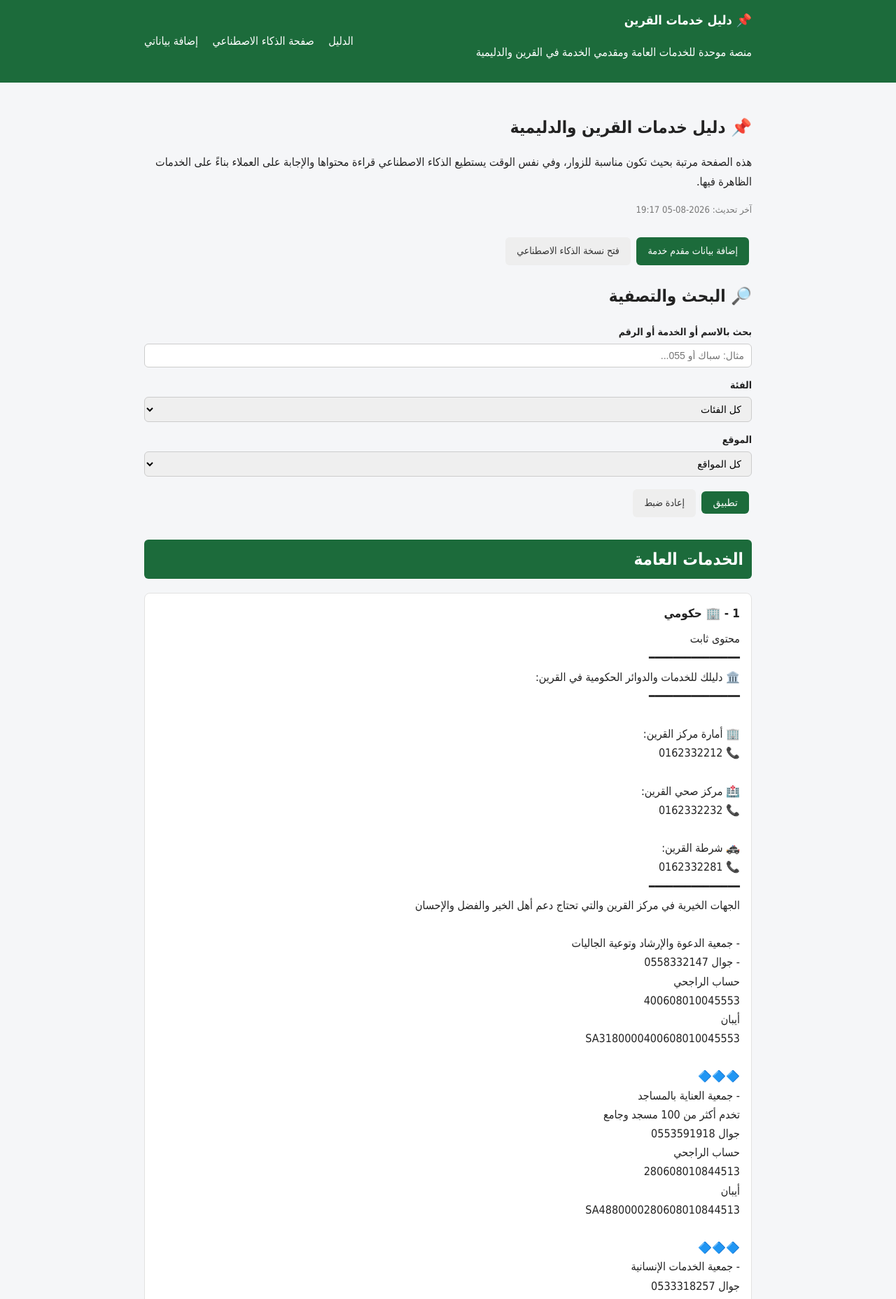
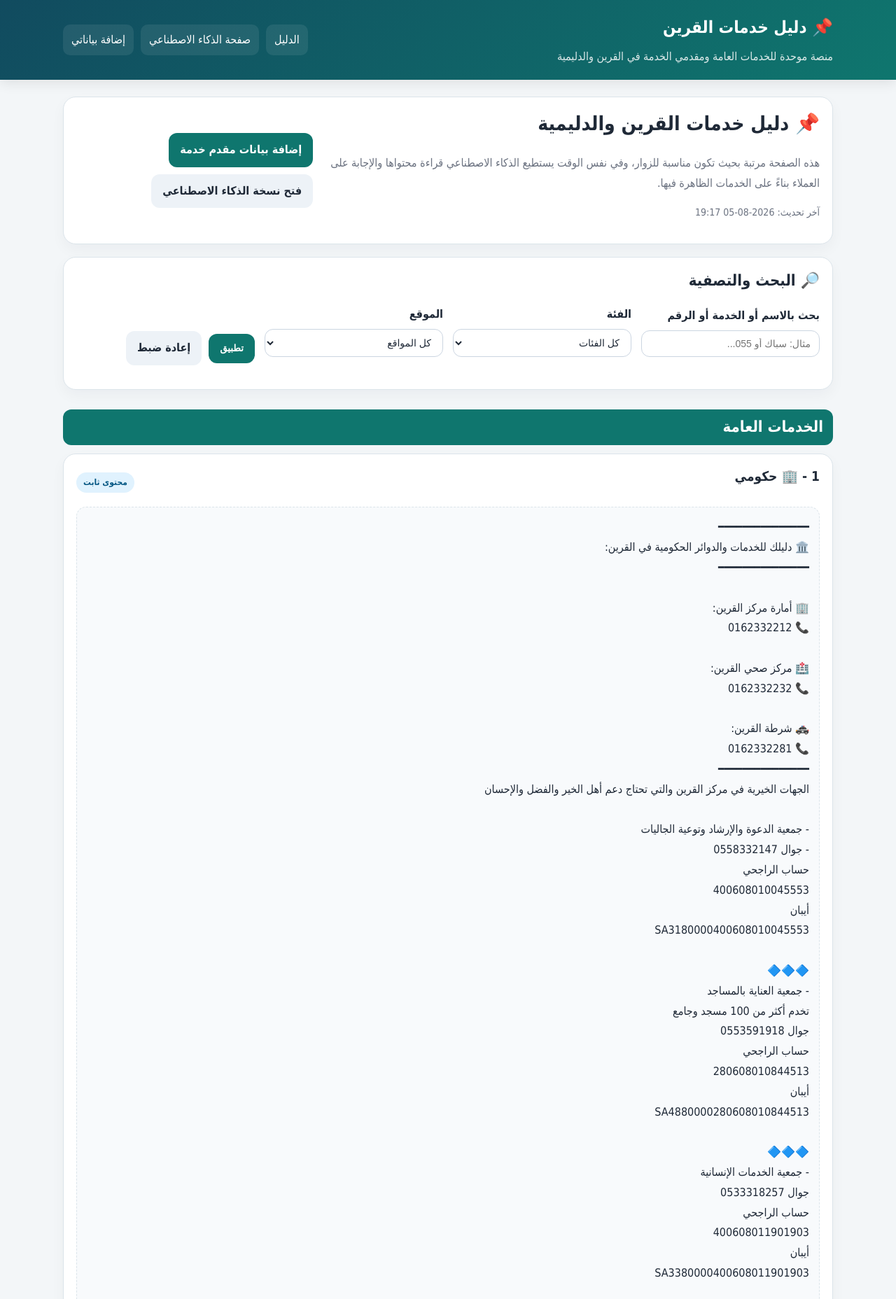
Before and after one commit to fz0fz0fz/dalil-qurain, a Flask app: page / in a window 1280 px wide. Shown: the top 1856 px of the page at 70% size. Run offline with Flask 3, Linux system fonts and the light colour scheme; data comes from the database, SQL or seed files in the repository; data that the repository does not hold is empty.

Commit message:
Update style.css

```diff
--- a/static/css/style.css
+++ b/static/css/style.css
@@ -1,226 +1,331 @@
-* {
-    box-sizing: border-box;
+* { box-sizing: border-box; }
+
+:root {
+    --bg: #f3f6f8;
+    --card: #ffffff;
+    --text: #1f2937;
+    --muted: #6b7280;
+    --primary: #0f766e;
+    --primary-dark: #0b5b55;
+    --border: #dbe4ea;
+    --danger: #b42318;
+    --warning: #f59e0b;
 }
 
 body {
+    margin: 0;
     font-family: "Tahoma", "Segoe UI", sans-serif;
-    background: #f5f6f8;
-    color: #222;
-    margin: 0;
-    line-height: 1.7;
+    background: var(--bg);
+    color: var(--text);
+    line-height: 1.8;
 }
 
+a { color: var(--primary); text-decoration: none; }
+a:hover { text-decoration: underline; }
+
 .container {
-    max-width: 900px;
+    width: min(1100px, calc(100% - 24px));
     margin: 0 auto;
-    padding: 0 16px;
 }
 
 .site-header {
-    background: #1c6b3b;
+    background: linear-gradient(135deg, #114b5f, #0f766e);
     color: #fff;
-    padding: 14px 0;
+    padding: 18px 0;
+    box-shadow: 0 6px 16px rgba(0,0,0,.08);
 }
 
-.site-header .container {
+.header-wrap,
+.footer-wrap {
     display: flex;
+    gap: 16px;
     justify-content: space-between;
     align-items: center;
     flex-wrap: wrap;
 }
 
-.site-header .logo {
+.logo {
     color: #fff;
-    font-weight: bold;
-    text-decoration: none;
-    font-size: 18px;
+    font-size: 24px;
+    font-weight: 700;
 }
 
-.site-header nav a {
-    color: #fff;
-    text-decoration: none;
-    margin-right: 16px;
+.header-note,
+.lead.small,
+.site-footer p { color: rgba(255,255,255,.85); margin: 6px 0 0; }
+
+.top-nav,
+.footer-links {
+    display: flex;
+    gap: 10px;
+    flex-wrap: wrap;
 }
 
-main.container {
-    padding-top: 24px;
-    padding-bottom: 40px;
+.top-nav a,
+.footer-links a {
+    color: #fff;
+    padding: 8px 12px;
+    border-radius: 10px;
+    background: rgba(255,255,255,.08);
 }
 
-h1 {
-    font-size: 24px;
-    margin-bottom: 8px;
+.page-content { padding: 24px 0 40px; }
+
+.hero-card,
+.filter-card,
+.category-block,
+.card-form,
+.success-box,
+.admin-login-box,
+.notice-box {
+    background: var(--card);
+    border: 1px solid var(--border);
+    border-radius: 18px;
+    padding: 18px;
+    box-shadow: 0 8px 20px rgba(15, 23, 42, .04);
 }
 
-.updated-note {
-    color: #777;
-    font-size: 13px;
-    margin-bottom: 24px;
+.hero-card {
+    display: flex;
+    align-items: center;
+    justify-content: space-between;
+    gap: 16px;
+    margin-bottom: 18px;
 }
 
-.group-title {
-    background: #1c6b3b;
-    color: #fff;
-    padding: 8px 12px;
-    border-radius: 6px;
-    margin-top: 28px;
+.hero-card.compact { margin-bottom: 20px; }
+
+.hero-actions,
+.center-actions,
+.admin-links,
+.section-head,
+.actions-cell,
+.filter-actions,
+.listing-links,
+.listing-meta {
+    display: flex;
+    gap: 10px;
+    flex-wrap: wrap;
+    align-items: center;
 }
 
-.category-block {
-    background: #fff;
-    border: 1px solid #e2e2e2;
-    border-radius: 8px;
-    padding: 14px 16px;
-    margin-top: 12px;
+.section-head { justify-content: space-between; margin-bottom: 14px; }
+
+h1, h2, h3, h4 { margin-top: 0; line-height: 1.4; }
+h1 { font-size: 28px; }
+h2 { font-size: 22px; }
+h3 { font-size: 19px; }
+h4 { font-size: 17px; margin-bottom: 8px; }
+
+.lead { color: var(--muted); margin: 8px 0 0; }
+.updated-note,
+.empty-note { color: var(--muted); font-size: 14px; }
+
+.group-title {
+    background: #0f766e;
+    color: #fff;
+    border-radius: 12px;
+    padding: 10px 14px;
+    margin: 28px 0 12px;
 }
 
-.category-block h3 {
-    margin: 0 0 8px 0;
-    font-size: 17px;
+.category-head {
+    display: flex;
+    align-items: center;
+    justify-content: space-between;
+    gap: 12px;
+    margin-bottom: 12px;
 }
+
+.badge {
+    display: inline-flex;
+    padding: 4px 10px;
+    border-radius: 999px;
+    font-size: 12px;
+    font-weight: bold;
+}
+
+.badge-static { background: #e0f2fe; color: #075985; }
+.badge-dynamic { background: #dcfce7; color: #166534; }
 
 .static-block {
     white-space: pre-wrap;
+    background: #f8fafc;
+    border: 1px dashed var(--border);
+    border-radius: 14px;
+    padding: 14px;
 }
 
-.listing-list {
-    list-style: none;
-    padding: 0;
-    margin: 0;
+.filters-grid,
+.form-row.two-cols,
+.form-row.three-cols,
+.stats-grid,
+.listing-grid {
+    display: grid;
+    gap: 14px;
 }
 
-.listing-item {
-    border-top: 1px dashed #ddd;
-    padding: 8px 0;
-}
+.filters-grid { grid-template-columns: repeat(4, minmax(0, 1fr)); align-items: end; }
+.compact-grid { grid-template-columns: repeat(5, minmax(0, 1fr)); }
+.form-row.two-cols { grid-template-columns: repeat(2, minmax(0, 1fr)); }
+.form-row.three-cols { grid-template-columns: repeat(3, minmax(0, 1fr)); }
+.stats-grid { grid-template-columns: repeat(3, minmax(0, 1fr)); margin: 18px 0; }
+.listing-grid { grid-template-columns: repeat(2, minmax(0, 1fr)); }
 
-.listing-item .field {
-    display: block;
-}
-
-.empty-note {
-    color: #999;
-    font-size: 14px;
-}
-
-.form-group {
-    margin-bottom: 14px;
-}
-
-.form-group label {
-    display: block;
-    margin-bottom: 4px;
-    font-weight: bold;
-    font-size: 14px;
-}
-
+.form-group { margin-bottom: 12px; }
+.form-group label { display: block; margin-bottom: 6px; font-weight: 700; }
 .form-group input,
 .form-group select,
 .form-group textarea {
     width: 100%;
-    padding: 8px 10px;
-    border: 1px solid #ccc;
-    border-radius: 6px;
+    border: 1px solid #cbd5e1;
+    border-radius: 12px;
+    padding: 10px 12px;
     font-size: 14px;
+    background: #fff;
+    color: var(--text);
 }
+
+.inline-check label { display: inline-flex; gap: 8px; align-items: center; }
+.inline-check input { width: auto; }
+.full-width { width: 100%; }
 
 .btn-primary,
 .btn-secondary,
 .btn-danger {
-    display: inline-block;
-    padding: 8px 16px;
-    border-radius: 6px;
-    border: none;
+    border: 0;
+    border-radius: 12px;
+    padding: 10px 16px;
     cursor: pointer;
-    font-size: 14px;
-    text-decoration: none;
-    margin: 4px 4px 4px 0;
+    font-weight: 700;
+    display: inline-flex;
+    align-items: center;
+    justify-content: center;
+    min-height: 42px;
 }
 
-.btn-primary {
-    background: #1c6b3b;
-    color: #fff;
+.btn-primary { background: var(--primary); color: #fff; }
+.btn-primary:hover { background: var(--primary-dark); text-decoration: none; }
+.btn-secondary { background: #edf2f7; color: var(--text); }
+.btn-secondary:hover { background: #dfe7ef; text-decoration: none; }
+.btn-danger { background: var(--danger); color: #fff; }
+.btn-danger:hover { background: #8f1d14; text-decoration: none; }
+
+.field-group {
+    border-top: 1px dashed var(--border);
+    margin-top: 16px;
+    padding-top: 16px;
 }
 
-.btn-secondary {
-    background: #eee;
-    color: #333;
+.field-group-title {
+    font-weight: 700;
+    margin-bottom: 12px;
+    color: var(--primary-dark);
 }
 
-.btn-danger {
-    background: #c0392b;
-    color: #fff;
+.notice-box {
+    margin: 16px 0;
+    background: #f8fafc;
 }
 
-.flash-messages {
-    margin-bottom: 16px;
+.listing-card {
+    border: 1px solid var(--border);
+    border-radius: 16px;
+    padding: 16px;
+    background: #fafdfd;
 }
 
-.flash {
-    padding: 10px 14px;
-    border-radius: 6px;
-    margin-bottom: 8px;
-    font-size: 14px;
+.listing-fields,
+.ai-listing {
+    display: grid;
+    gap: 6px;
 }
 
-.flash-error {
-    background: #fdecea;
-    color: #c0392b;
+.ai-block .ai-listing {
+    background: #f8fafc;
+    padding: 12px;
+    border-radius: 12px;
+    margin-bottom: 10px;
+    border: 1px solid var(--border);
 }
 
-.flash-success {
-    background: #e9f7ef;
-    color: #1c6b3b;
-}
-
-.admin-table {
-    width: 100%;
-    border-collapse: collapse;
-    background: #fff;
-    margin-top: 16px;
-}
-
-.admin-table th,
-.admin-table td {
-    border: 1px solid #e2e2e2;
-    padding: 8px;
-    text-align: right;
-    font-size: 14px;
-}
-
-.admin-stats {
-    display: flex;
-    gap: 16px;
-    margin: 20px 0;
-}
-
+.empty-state,
 .stat-card {
-    background: #fff;
-    border: 1px solid #e2e2e2;
-    border-radius: 8px;
-    padding: 16px 24px;
+    background: var(--card);
+    border: 1px solid var(--border);
+    border-radius: 16px;
+    padding: 18px;
     text-align: center;
 }
 
 .stat-number {
     display: block;
     font-size: 28px;
-    font-weight: bold;
-    color: #1c6b3b;
+    color: var(--primary);
+    font-weight: 700;
 }
 
-.stat-label {
-    font-size: 13px;
-    color: #777;
+.stat-label { color: var(--muted); }
+
+.flash-messages { margin-bottom: 16px; }
+.flash {
+    border-radius: 12px;
+    padding: 12px 14px;
+    margin-bottom: 8px;
+    font-weight: 700;
+}
+.flash-error { background: #fef2f2; color: #991b1b; border: 1px solid #fecaca; }
+.flash-success { background: #ecfdf3; color: #166534; border: 1px solid #bbf7d0; }
+
+.admin-table {
+    width: 100%;
+    border-collapse: collapse;
+    background: var(--card);
+    border: 1px solid var(--border);
+    border-radius: 18px;
+    overflow: hidden;
+    margin-bottom: 18px;
 }
 
-.admin-login-box,
-.success-box {
-    max-width: 400px;
-    margin: 40px auto;
-    background: #fff;
-    border: 1px solid #e2e2e2;
-    border-radius: 8px;
-    padding: 24px;
-    text-align: center;
+.admin-table th,
+.admin-table td {
+    border-bottom: 1px solid var(--border);
+    padding: 12px;
+    text-align: right;
+    vertical-align: top;
 }
+
+.admin-table th { background: #f8fafc; }
+
+.site-footer {
+    background: #0f172a;
+    color: #fff;
+    padding: 20px 0;
+}
+
+@media (max-width: 900px) {
+    .filters-grid,
+    .compact-grid,
+    .form-row.two-cols,
+    .form-row.three-cols,
+    .stats-grid,
+    .listing-grid {
+        grid-template-columns: 1fr;
+    }
+
+    .hero-card,
+    .category-head,
+    .section-head {
+        flex-direction: column;
+        align-items: stretch;
+    }
+
+    .admin-table {
+        display: block;
+        overflow-x: auto;
+        white-space: nowrap;
+    }
+
+    .top-nav a,
+    .footer-links a { width: 100%; text-align: center; }
+}
```
